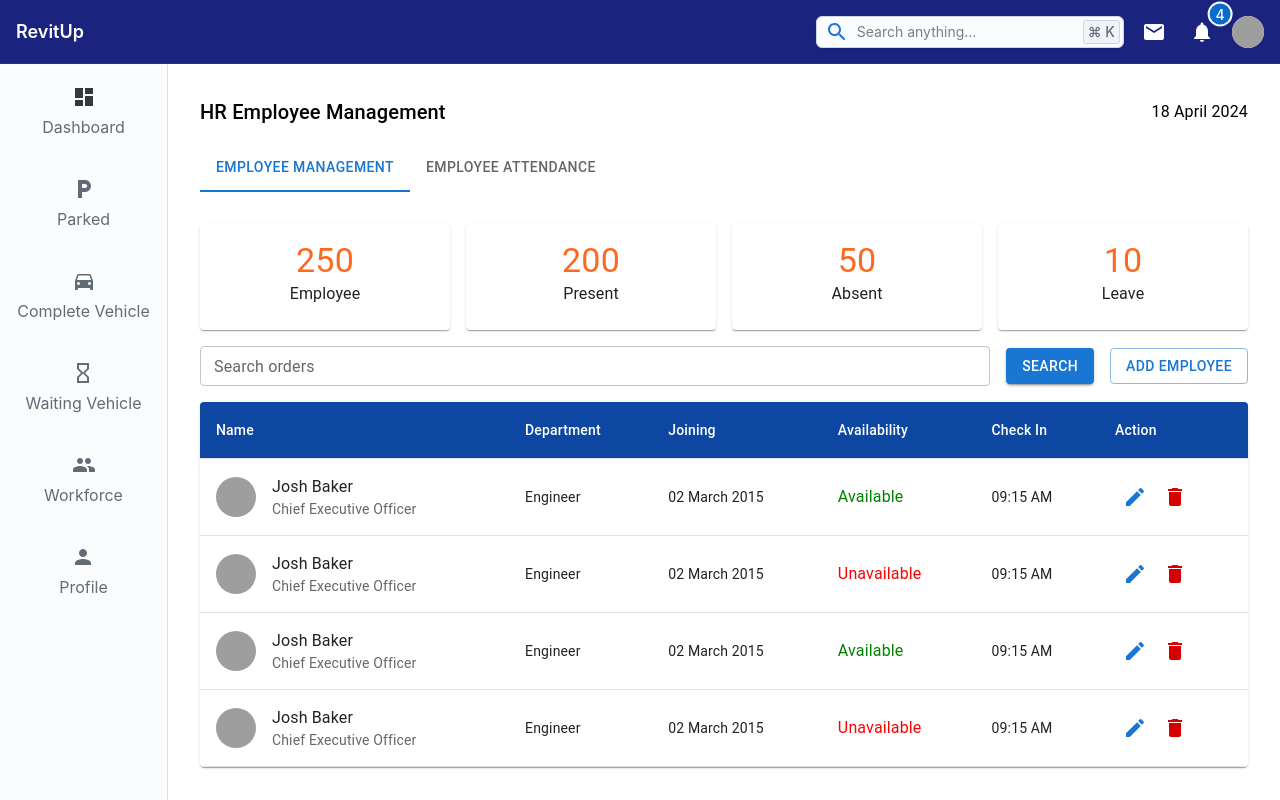
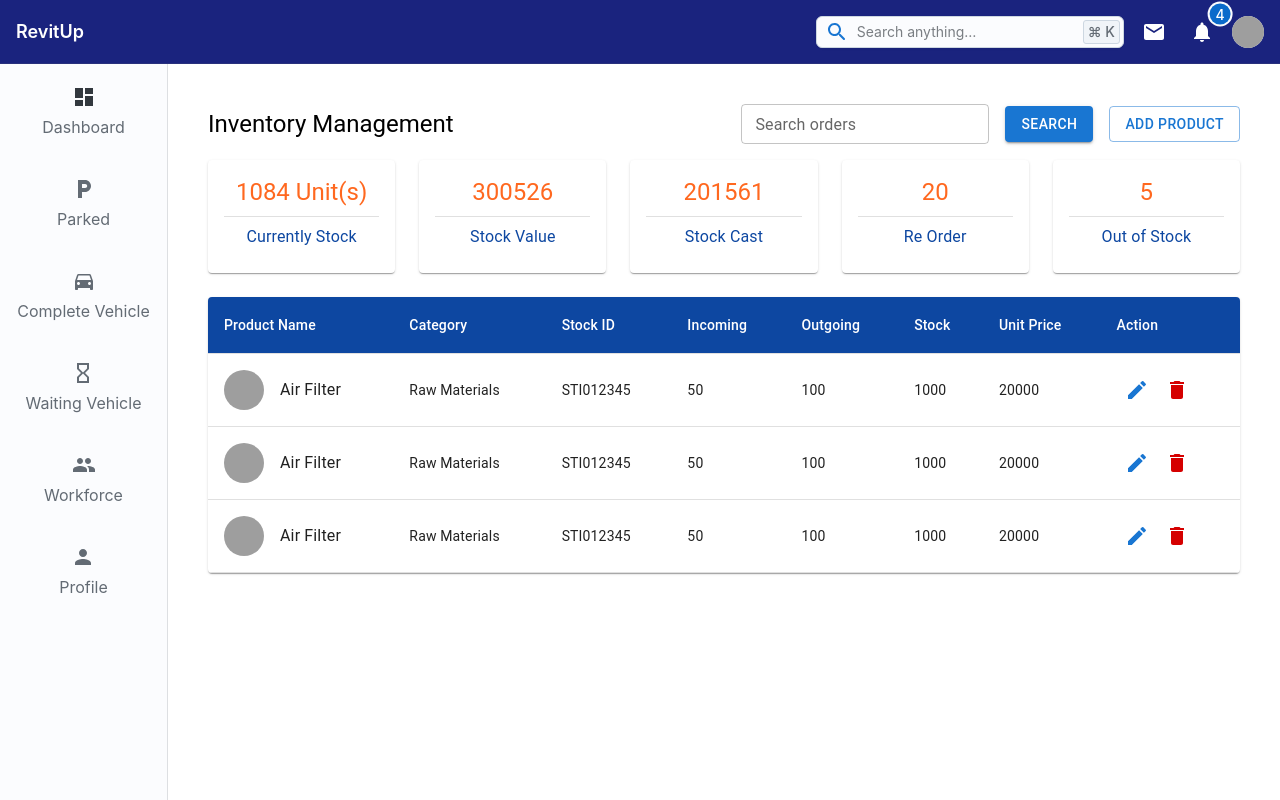
Before and after one commit to Mo-azam-khan/revitup-ui, a Next.js app: page / in a window 1280 px wide. Built offline with nearby package versions, Linux system fonts and the light colour scheme; grey boxes are pictures that could not be loaded.

Commit message:
inventory management

```diff
--- a/modules/HR-Employee-management/EmployeeManagement.tsx
+++ b/modules/HR-Employee-management/EmployeeManagement.tsx
@@ -23,6 +23,7 @@ import {
   Select,
   InputLabel,
   FormControl,
+  Divider,
 } from "@mui/material";
 import EditIcon from "@mui/icons-material/Edit";
 import DeleteIcon from "@mui/icons-material/Delete";
@@ -176,6 +177,7 @@ const EmployeeManagement = () => {
                         ? 50
                         : 10}
                     </Typography>
+                    <Divider sx={{ width: "100%", my: 1 }} />
                     <Typography>{title}</Typography>
                   </CardContent>
                 </Card>
@@ -279,6 +281,7 @@ const EmployeeManagement = () => {
                     <Typography variant="h4" color={"#FF681F"}>
                       {item.value}
                     </Typography>
+                    <Divider sx={{ width: "100%", my: 1 }} />
                     <Typography>{item.label}</Typography>
                   </CardContent>
                 </Card>
--- /dev/null
+++ b/modules/Inventory-Management/InventoryManagement.tsx
@@ -0,0 +1,178 @@
+import React, { useState } from "react";
+import {
+  Box,
+  Card,
+  CardContent,
+  Grid,
+  Typography,
+  TextField,
+  Button,
+  Table,
+  TableBody,
+  TableCell,
+  TableContainer,
+  TableHead,
+  TableRow,
+  Paper,
+  IconButton,
+  Avatar,
+  Divider,
+} from "@mui/material";
+import EditIcon from "@mui/icons-material/Edit";
+import DeleteIcon from "@mui/icons-material/Delete";
+
+const InventoryManagement = () => {
+  const inventory = [
+    {
+      product: "Air Filter",
+      category: "Raw Materials",
+      stockid: "STI012345",
+      incoming: "50",
+      outgoing: "100",
+      stock: "1000",
+      unitprice: "20000",
+    },
+    {
+      product: "Air Filter",
+      category: "Raw Materials",
+      stockid: "STI012345",
+      incoming: "50",
+      outgoing: "100",
+      stock: "1000",
+      unitprice: "20000",
+    },
+    {
+      product: "Air Filter",
+      category: "Raw Materials",
+      stockid: "STI012345",
+      incoming: "50",
+      outgoing: "100",
+      stock: "1000",
+      unitprice: "20000",
+    },
+  ];
+
+  return (
+    <Box sx={{ padding: 3 }}>
+      <Box
+        display="flex"
+        flexDirection={{ xs: "column", sm: "row" }}
+        justifyContent="space-between"
+        alignItems={{ xs: "flex-start", sm: "center" }}
+        mb={2}
+      >
+        <Typography variant="h5">Inventory Management</Typography>
+        <Box
+          display="flex"
+          flexDirection={{ xs: "column", sm: "row" }}
+          alignItems={{ xs: "flex-start", sm: "center" }}
+          mt={{ xs: 2, sm: 0 }}
+        >
+          <TextField
+            label="Search orders"
+            variant="outlined"
+            size="small"
+            sx={{ marginBottom: { xs: 2, sm: 0 }, marginRight: { sm: 2 } }}
+          />
+          <Button
+            variant="contained"
+            color="primary"
+            sx={{ marginBottom: { xs: 2, sm: 0 }, marginRight: { sm: 2 } }}
+          >
+            Search
+          </Button>
+          <Button variant="outlined" color="primary">
+            Add Product
+          </Button>
+        </Box>
+      </Box>
+      <Grid container spacing={3} mb={3}>
+        {[
+          "Currently Stock",
+          "Stock Value",
+          "Stock Cast",
+          "Re Order",
+          "Out of Stock",
+        ].map((text, index) => (
+          <Grid item xs={12} sm={6} md={2.4} key={index}>
+            <Card>
+              <CardContent
+                sx={{
+                  display: "flex",
+                  flexDirection: "column",
+                  alignItems: "center",
+                }}
+              >
+                <Typography variant="h5" component="div" color={"#FF681F"}>
+                  {index === 0
+                    ? "1084 Unit(s)"
+                    : index === 1
+                    ? "300526"
+                    : index === 2
+                    ? "201561"
+                    : index === 3
+                    ? "20"
+                    : "5"}
+                </Typography>
+                <Divider sx={{ width: "100%", my: 1 }} />
+                <Typography color="#0d47a1">{text}</Typography>
+              </CardContent>
+            </Card>
+          </Grid>
+        ))}
+      </Grid>
+      <TableContainer component={Paper}>
+        <Table>
+          <TableHead sx={{ backgroundColor: "#0d47a1" }}>
+            <TableRow>
+              {[
+                "Product Name",
+                "Category",
+                "Stock ID",
+                "Incoming",
+                "Outgoing",
+                "Stock",
+                "Unit Price",
+                "Action",
+              ].map((header) => (
+                <TableCell key={header} sx={{ color: "white" }}>
+                  {header}
+                </TableCell>
+              ))}
+            </TableRow>
+          </TableHead>
+          <TableBody>
+            {inventory.map((item, index) => (
+              <TableRow key={index}>
+                <TableCell>
+                  <Box display="flex" alignItems="center">
+                    <Avatar alt={item.product} src="/path/to/avatar.jpg" />
+                    <Typography sx={{ marginLeft: 2 }}>
+                      {item.product}
+                    </Typography>
+                  </Box>
+                </TableCell>
+                <TableCell>{item.category}</TableCell>
+                <TableCell>{item.stockid}</TableCell>
+                <TableCell>{item.incoming}</TableCell>
+                <TableCell>{item.outgoing}</TableCell>
+                <TableCell>{item.stock}</TableCell>
+                <TableCell>{item.unitprice}</TableCell>
+                <TableCell>
+                  <IconButton color="primary">
+                    <EditIcon />
+                  </IconButton>
+                  <IconButton sx={{ color: "#d50000" }}>
+                    <DeleteIcon />
+                  </IconButton>
+                </TableCell>
+              </TableRow>
+            ))}
+          </TableBody>
+        </Table>
+      </TableContainer>
+    </Box>
+  );
+};
+
+export default InventoryManagement;
--- a/pages/index.tsx
+++ b/pages/index.tsx
@@ -19,6 +19,7 @@ import Orders from "@/modules/orders/Orders";
 import QuotationList from "@/modules/quotation/quotationList";
 import OrderStatus from "@/modules/orders/OrderStatus";
 import EmployeeManagement from "@/modules/HR-Employee-management/EmployeeManagement";
+import InventoryManagement from "@/modules/Inventory-Management/InventoryManagement";
 
 export default function Home() {
   const [drawerOpen, setDrawerOpen] = React.useState<Boolean>(false);
@@ -56,7 +57,8 @@ export default function Home() {
           {/* <QuotationList/>  */}
           {/* <OrderStatus/> */}
           {/* <ClientCard /> */}
-          <EmployeeManagement />
+          {/* <EmployeeManagement /> */}
+          <InventoryManagement />
         </Layout.Main>
       </Layout.Root>
       {/* Comment  the Layout.Root to see other pages -end  */}
```
